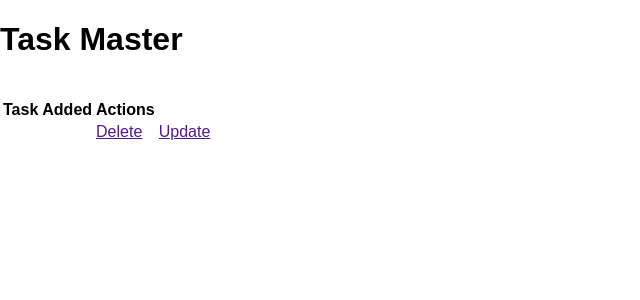
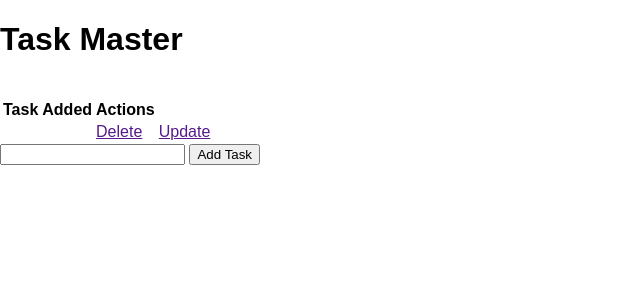
Before and after one commit to margueriteblair/Python-Flask, a Flask app: page / in a window 1280 px wide. Shown: the top 300 px of the page, without its empty margins (0-640 px from the left). Run offline with Flask 2, Linux system fonts and the light colour scheme.

Commit message:
Jinja2 improperly formatted

```diff
--- a/main.py
+++ b/main.py
@@ -20,7 +20,7 @@ class Todo(db.Model):
 
 
 
-@app.route('/')
+@app.route('/', methods=['POST', 'GET'])
 def index():
     return render_template('index.html')
 
--- a/templates/base.html
+++ b/templates/base.html
@@ -5,7 +5,7 @@
     <meta name="viewport" content="width=device-width, initial-scale=1.0">
     <meta http-equiv="X-UA-Compatible" content="ie=edge">
     <link rel="stylesheet" href="../static/main.css">
-    {% block head %} {% endblock %}
+    {% block head %}{% endblock %}
     <!-- jinja2 syntax which is flask's templating engine -->
 </head>
 <body>
--- a/templates/index.html
+++ b/templates/index.html
@@ -23,5 +23,10 @@
 
         </tr>
     </table>
+    <form action="/" method="POST">
+        <input type="text" name="content" id="content">
+        <input type="submit" value="Add Task">
+    </form>
+
 </div>
 {% endblock %}
```
